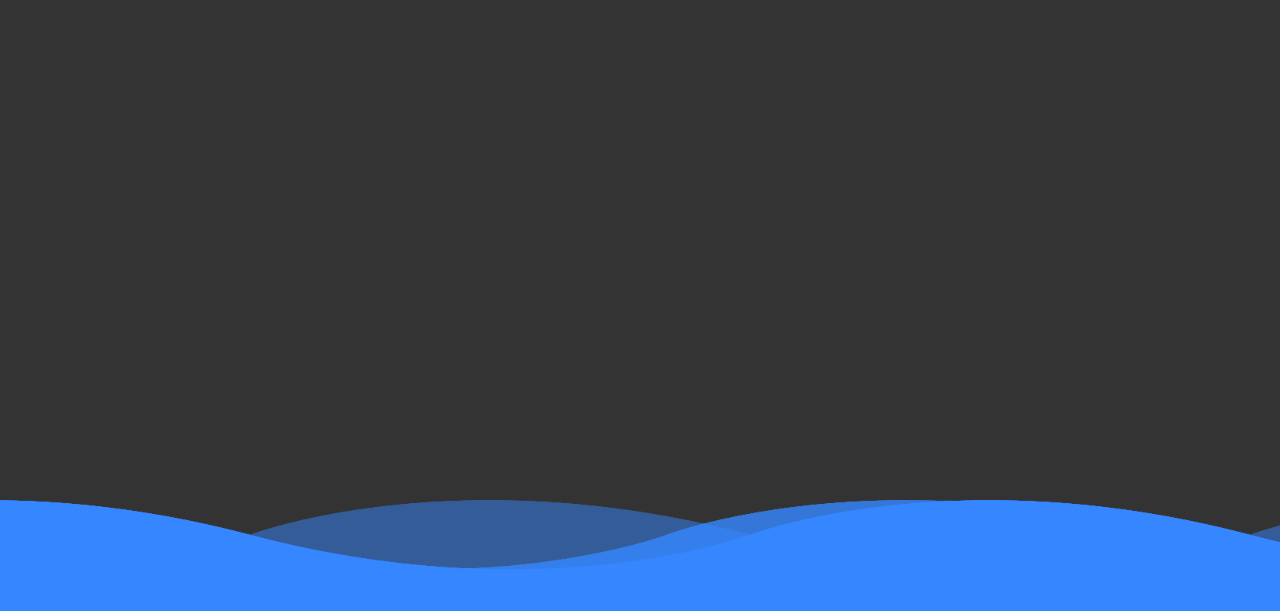
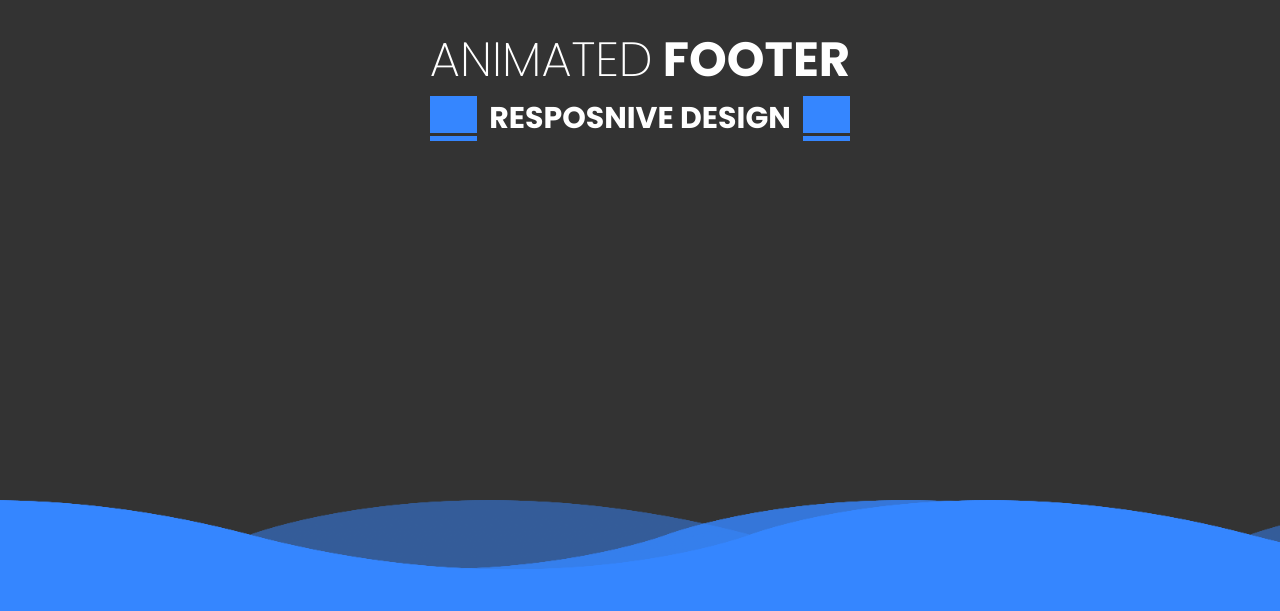
Before and after one commit to nathaliaveneziano/responsive-animated-website-footer, a plain HTML site: page index.html in a window 1280 px wide. Shown: the top 611 px of the page. Drawn offline with nearby package versions, Linux system fonts and the light colour scheme.

Commit message:
added header

```diff
--- a/index.html
+++ b/index.html
@@ -8,6 +8,13 @@
     <link rel="stylesheet" href="style.css" />
   </head>
   <body>
+    <header>
+      <h1>
+        <span class="thin">Animated</span> Footer
+      </h1>
+      <div class="header-bg" />
+      <h2>Resposnive Design</h2>
+    </header>
     <footer>
       <div class="waves">
         <div class="wave" id="wave1"></div>
@@ -36,7 +43,9 @@
         <li><a href="#">Team</a></li>
         <li><a href="#">Contact</a></li>
       </ul>
-      <p>&copy;2023 Nathália Veneziano by Online Tutorials | All Rights Reserved</p>
+      <p>
+        &copy;2023 Nathália Veneziano by Online Tutorials | All Rights Reserved
+      </p>
     </footer>
     <script
       type="module"
--- a/style.css
+++ b/style.css
@@ -9,10 +9,49 @@
 
 body {
   display: flex;
-  justify-content: flex-end;
-  align-items: flex-end;
+  justify-content: space-between;
+  align-items: center;
+  flex-direction: column;
   min-height: 100vh;
   background: #333;
+}
+
+header {
+  position: relative;
+  margin: 1.5rem;
+  text-transform: uppercase;
+  text-align: center;
+  color: #fff;
+}
+
+header h1 {
+  font-size: 3em;
+}
+
+header h1 .thin {
+  font-weight: 200;
+}
+
+header .header-bg {
+  font-size: 1.25rem;
+  background: #3586ff;
+}
+
+header .header-bg::after {
+  content: '';
+  position: absolute;
+  top: 0;
+  left: 0;
+  right: 0;
+  bottom: 5px;
+  border-bottom: #333 3px solid;
+}
+
+header h2 {
+  display: inline;
+  background: #333;
+  padding: 0 10px;
+  border: #333 solid 2px;
 }
 
 footer {
```
